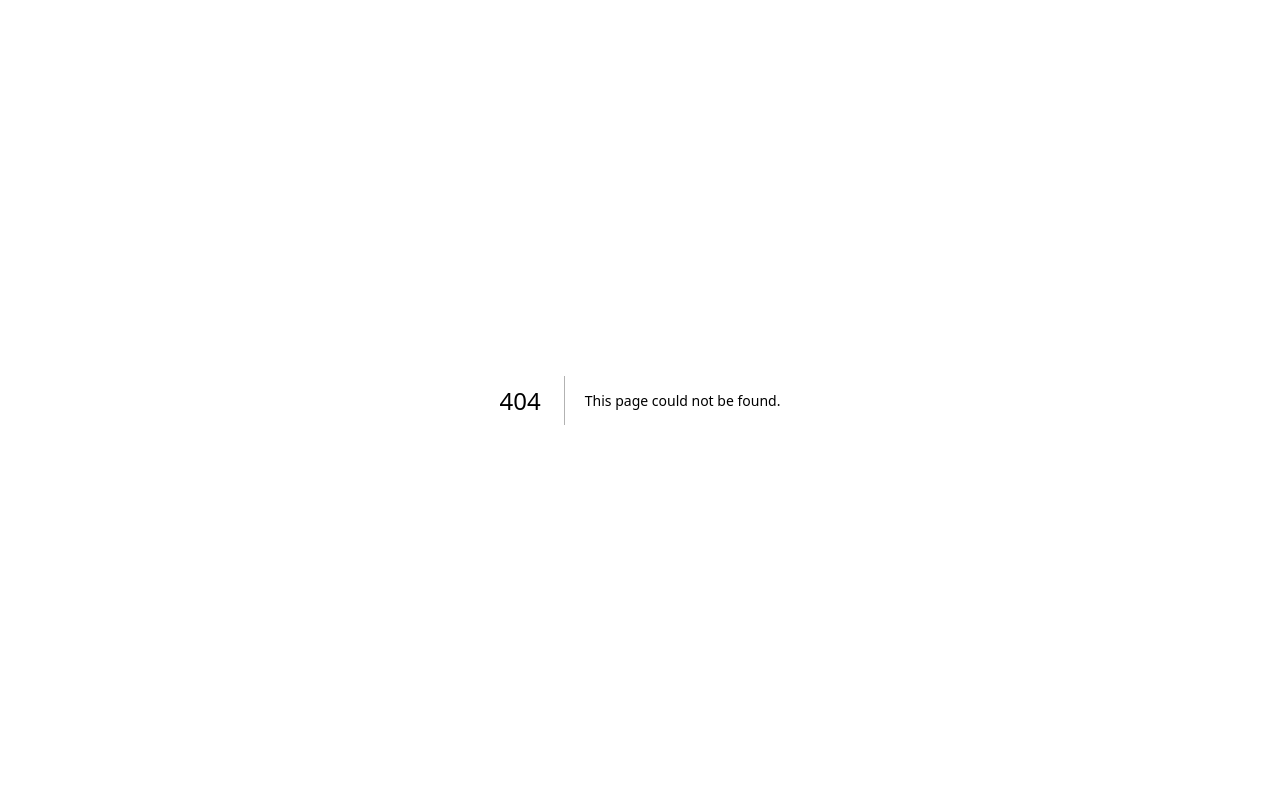
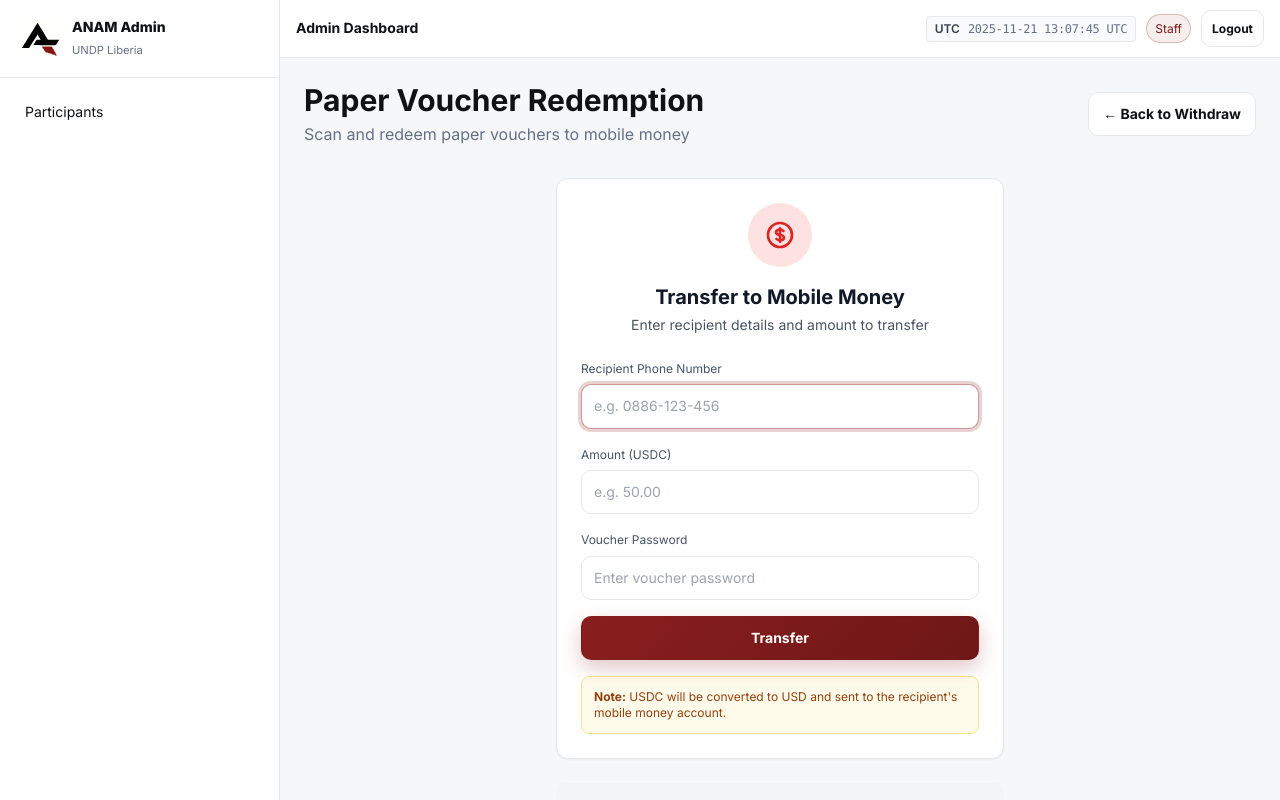
Before and after one commit to anam-145/anam-core-liberia, a Next.js app: page /withdraw/redeem in a window 1280 px wide. Before the commit this address had no page. Built offline with nearby package versions, Linux system fonts and the light colour scheme; no server answers.

Commit message:
refactor: improve withdraw redeem page UI and make form inputs editable

```diff
--- a/src/app/(admin)/cashout/page.tsx
+++ b/src/app/(admin)/withdraw/page.tsx
@@ -6,7 +6,7 @@ import QRCode from 'qrcode';
 import Image from 'next/image';
 import CameraIcon from '@/components/icons/Camera';
 
-interface CashOutInfo {
+interface WithdrawInfo {
   // USSD Service
   ussdPhoneNumber: string;
   ussdServiceCode: string;
@@ -22,13 +22,13 @@ interface CashOutInfo {
   network: string;
 }
 
-export default function CashOutPage() {
+export default function WithdrawPage() {
   const router = useRouter();
   const { role, isLoaded } = useSessionStore();
   const [loading, setLoading] = useState(true);
   const [walletQrUrl, setWalletQrUrl] = useState<string>('');
   const [copySuccess, setCopySuccess] = useState<string>('');
-  const [cashOutInfo, setCashOutInfo] = useState<CashOutInfo | null>(null);
+  const [withdrawInfo, setWithdrawInfo] = useState<WithdrawInfo | null>(null);
 
   // Role check
   useEffect(() => {
@@ -37,18 +37,18 @@ export default function CashOutPage() {
     }
   }, [isLoaded, role, router]);
 
-  // Fetch cash-out info from API
+  // Fetch withdraw info from API
   useEffect(() => {
-    const fetchCashOutInfo = async () => {
+    const fetchWithdrawInfo = async () => {
       if (!isLoaded || role !== 'SYSTEM_ADMIN') return;
 
       try {
-        const res = await fetch('/api/admin/cashout/info');
+        const res = await fetch('/api/admin/withdraw/info');
         if (!res.ok) {
-          throw new Error('Failed to fetch cash-out info');
+          throw new Error('Failed to fetch withdraw info');
         }
         const data = await res.json();
-        setCashOutInfo({
+        setWithdrawInfo({
           ussdPhoneNumber: data.phoneNumber || '0886-123-456',
           ussdServiceCode: '*123#',
           walletServiceEndpoint: data.walletAddress || '0x742d35Cc6634C0532925a3b844Bc9e7595f0bEb0',
@@ -57,26 +57,26 @@ export default function CashOutPage() {
           network: 'base',
         });
       } catch (error) {
-        console.error('Failed to fetch cash-out info:', error);
+        console.error('Failed to fetch withdraw info:', error);
       } finally {
         setLoading(false);
       }
     };
 
-    fetchCashOutInfo();
+    fetchWithdrawInfo();
   }, [isLoaded, role]);
 
   // Generate QR codes for different services
   useEffect(() => {
     const generateQRs = async () => {
-      if (!cashOutInfo) return;
+      if (!withdrawInfo) return;
 
       try {
         // AnamWallet QR - For smartphone users
         const walletData = JSON.stringify({
-          type: 'ANAM_WALLET_CASHOUT',
-          endpoint: cashOutInfo.walletServiceEndpoint,
-          network: cashOutInfo.network,
+          type: 'ANAM_WALLET_WITHDRAW',
+          endpoint: withdrawInfo.walletServiceEndpoint,
+          network: withdrawInfo.network,
           instruction: 'Scan and enter recipient phone number',
         });
 
@@ -97,7 +97,7 @@ export default function CashOutPage() {
     };
 
     generateQRs();
-  }, [cashOutInfo]);
+  }, [withdrawInfo]);
 
   const copyToClipboard = async (text: string, type: string) => {
     try {
@@ -120,7 +120,7 @@ export default function CashOutPage() {
   if (!isLoaded || loading) {
     return (
       <div className="flex items-center justify-center h-full">
-        <div className="text-gray-500">Loading cash-out services...</div>
+        <div className="text-gray-500">Loading withdraw services...</div>
       </div>
     );
   }
@@ -131,9 +131,9 @@ export default function CashOutPage() {
       <div className="mb-6 lg:mb-8">
         <div className="flex flex-col lg:flex-row lg:items-center lg:justify-between gap-4">
           <div>
-            <h1 className="text-2xl lg:text-3xl font-bold text-[var(--text)]">Cash-Out Services</h1>
+            <h1 className="text-2xl lg:text-3xl font-bold text-[var(--text)]">Withdraw to Mobile Money</h1>
             <p className="text-sm lg:text-base text-[var(--muted)] mt-1">
-              Multiple channels for converting USDC to USD mobile money
+              Multiple channels for withdrawing USDC to mobile money
             </p>
           </div>
         </div>
@@ -158,7 +158,7 @@ export default function CashOutPage() {
             <div className="bg-blue-50 rounded-xl p-6 mb-6 border-2 border-blue-200">
               <label className="block text-sm font-bold text-blue-900 mb-3">Step 1: Dial USSD Code</label>
               <div className="font-mono text-3xl font-bold text-blue-900 text-center mb-2">
-                {cashOutInfo?.ussdServiceCode}
+                {withdrawInfo?.ussdServiceCode}
               </div>
               <p className="text-xs text-blue-700 text-center">Start by dialing this code on your phone</p>
             </div>
@@ -168,11 +168,11 @@ export default function CashOutPage() {
               <label className="block text-sm font-bold text-gray-900 mb-2">Step 2: Send Money to Our Service</label>
               <div className="flex items-center gap-3">
                 <div className="flex-1">
-                  <div className="font-mono text-xl font-bold text-gray-900">{cashOutInfo?.ussdPhoneNumber}</div>
+                  <div className="font-mono text-xl font-bold text-gray-900">{withdrawInfo?.ussdPhoneNumber}</div>
                   <p className="text-xs text-gray-600 mt-1">Our service will convert and send to recipient</p>
                 </div>
                 <button
-                  onClick={() => copyToClipboard(cashOutInfo?.ussdPhoneNumber || '', 'ussd')}
+                  onClick={() => copyToClipboard(withdrawInfo?.ussdPhoneNumber || '', 'ussd')}
                   className="px-3 py-2 bg-gray-700 text-white text-sm rounded-lg hover:bg-gray-800"
                 >
                   {copySuccess === 'ussd' ? '✓' : 'Copy'}
@@ -185,7 +185,7 @@ export default function CashOutPage() {
               <h4 className="font-semibold text-gray-900 mb-2">In USSD Menu:</h4>
               <div className="flex gap-2">
                 <span className="text-blue-500 font-bold">3.</span>
-                <span className="text-gray-700">Select &quot;Cash Out&quot; option</span>
+                <span className="text-gray-700">Select &quot;Withdraw&quot; option</span>
               </div>
               <div className="flex gap-2">
                 <span className="text-blue-500 font-bold">4.</span>
--- a/src/app/(admin)/cashout/redeem/page.tsx
+++ b/src/app/(admin)/withdraw/redeem/page.tsx
@@ -1,36 +1,31 @@
 'use client';
 import { useState } from 'react';
 import { useRouter } from 'next/navigation';
-
-interface VoucherInfo {
-  voucherId: string;
-  balance: string;
-  walletAddress: string;
-  phoneNumber: string;
-  status: 'pending' | 'processing' | 'completed' | 'failed';
-}
+import Button from '@/components/ui/Button';
+import Input from '@/components/ui/Input';
 
 export default function RedeemVoucherPage() {
   const router = useRouter();
-  const [step, setStep] = useState<'password' | 'processing' | 'success' | 'error'>('password');
+  const [step, setStep] = useState<'input' | 'processing' | 'success' | 'error'>('input');
   const [password, setPassword] = useState('');
+  const [phoneNumber, setPhoneNumber] = useState('');
+  const [amount, setAmount] = useState('');
   const [isLoading, setIsLoading] = useState(false);
   const [errorMessage, setErrorMessage] = useState('');
 
-  // Mock voucher data (실제로는 QR 스캔 결과로 받을 데이터)
-  const [voucherInfo] = useState<VoucherInfo>({
-    voucherId: 'PV-2024-0001',
-    balance: '50.00',
-    walletAddress: '0x742d...bEb0',
-    phoneNumber: '0886-XXX-XXX',
-    status: 'pending',
-  });
-
-  const handlePasswordSubmit = async (e: React.FormEvent) => {
+  const handleSubmit = async (e: React.FormEvent) => {
     e.preventDefault();
 
+    if (!phoneNumber) {
+      setErrorMessage('Please enter recipient phone number');
+      return;
+    }
+    if (!amount || parseFloat(amount) <= 0) {
+      setErrorMessage('Please enter a valid amount');
+      return;
+    }
     if (!password) {
-      setErrorMessage('Please enter your password');
+      setErrorMessage('Please enter voucher password');
       return;
     }
 
@@ -54,48 +49,37 @@ export default function RedeemVoucherPage() {
   };
 
   const handleRetry = () => {
-    setStep('password');
+    setStep('input');
     setPassword('');
     setErrorMessage('');
   };
 
   const handleClose = () => {
-    router.push('/cashout');
+    router.push('/withdraw');
   };
 
   return (
-    <div className="min-h-dvh bg-gray-50">
-      {/* Mobile Header */}
-      <header className="bg-white shadow-sm border-b border-gray-200">
-        <div className="px-4 py-4 flex items-center justify-between">
-          <h1 className="text-lg font-bold text-gray-900">Paper Voucher Redemption</h1>
-          <button onClick={handleClose} className="p-2 hover:bg-gray-100 rounded-lg transition-colors">
-            <svg className="w-5 h-5" fill="none" stroke="currentColor" viewBox="0 0 24 24">
-              <path strokeLinecap="round" strokeLinejoin="round" strokeWidth={2} d="M6 18L18 6M6 6l12 12" />
-            </svg>
-          </button>
+    <div className="max-w-screen-xl mx-auto">
+      {/* Header - Same style as other admin pages */}
+      <div className="mb-6 lg:mb-8">
+        <div className="flex flex-col lg:flex-row lg:items-center lg:justify-between gap-4">
+          <div>
+            <h1 className="text-2xl lg:text-3xl font-bold text-[var(--text)]">Paper Voucher Redemption</h1>
+            <p className="text-sm lg:text-base text-[var(--muted)] mt-1">
+              Scan and redeem paper vouchers to mobile money
+            </p>
           </div>
-      </header>
-
-      <div className="px-4 py-6 max-w-md mx-auto">
-        {/* Voucher Info Card */}
-        <div className="bg-white rounded-xl shadow-sm border border-gray-200 p-4 mb-6">
-          <div className="space-y-2">
-            <div className="flex justify-between">
-              <span className="text-sm text-gray-600">Amount</span>
-              <span className="text-lg font-bold text-gray-900">${voucherInfo.balance} USDC</span>
-            </div>
-            <div className="flex justify-between">
-              <span className="text-sm text-gray-600">Recipient</span>
-              <span className="text-sm font-medium text-gray-900">{voucherInfo.phoneNumber}</span>
-            </div>
+          <Button variant="secondary" onClick={handleClose}>
+            ← Back to Withdraw
+          </Button>
         </div>
       </div>
 
+      <div className="max-w-md mx-auto">
         {/* Main Content Area */}
         <div className="bg-white rounded-xl shadow-sm border border-gray-200 overflow-hidden">
-          {/* Password Step */}
-          {step === 'password' && (
+          {/* Input Step */}
+          {step === 'input' && (
             <div className="p-6">
               <div className="text-center mb-6">
                 <div className="w-16 h-16 bg-red-100 rounded-full flex items-center justify-center mx-auto mb-4">
@@ -104,43 +88,55 @@ export default function RedeemVoucherPage() {
                       strokeLinecap="round"
                       strokeLinejoin="round"
                       strokeWidth={2}
-                      d="M12 15v2m-6 4h12a2 2 0 002-2v-6a2 2 0 00-2-2H6a2 2 0 00-2 2v6a2 2 0 002 2zm10-10V7a4 4 0 00-8 0v4h8z"
+                      d="M12 8c-1.657 0-3 .895-3 2s1.343 2 3 2 3 .895 3 2-1.343 2-3 2m0-8c1.11 0 2.08.402 2.599 1M12 8V7m0 1v8m0 0v1m0-1c-1.11 0-2.08-.402-2.599-1M21 12a9 9 0 11-18 0 9 9 0 0118 0z"
                     />
                   </svg>
                 </div>
-                <h2 className="text-xl font-bold text-gray-900">Enter Voucher Password</h2>
-                <p className="text-sm text-gray-600 mt-1">Enter the password to unlock and redeem this voucher</p>
+                <h2 className="text-xl font-bold text-gray-900">Transfer to Mobile Money</h2>
+                <p className="text-sm text-gray-600 mt-1">Enter recipient details and amount to transfer</p>
               </div>
 
-              <form onSubmit={handlePasswordSubmit}>
+              <form onSubmit={handleSubmit}>
                 <div className="space-y-4">
-                  <div>
-                    <label className="block text-sm font-medium text-gray-700 mb-1">Password</label>
-                    <input
+                  <Input
+                    label="Recipient Phone Number"
+                    type="tel"
+                    value={phoneNumber}
+                    onChange={(e) => setPhoneNumber(e.target.value)}
+                    placeholder="e.g. 0886-123-456"
+                    autoFocus
+                  />
+
+                  <Input
+                    label="Amount (USDC)"
+                    type="number"
+                    value={amount}
+                    onChange={(e) => setAmount(e.target.value)}
+                    placeholder="e.g. 50.00"
+                    min="0"
+                    step="0.01"
+                  />
+
+                  <Input
+                    label="Voucher Password"
                     type="password"
                     value={password}
                     onChange={(e) => setPassword(e.target.value)}
-                      className="w-full px-4 py-3 border border-gray-300 rounded-lg focus:outline-none focus:ring-2 focus:ring-red-500 focus:border-transparent"
                     placeholder="Enter voucher password"
-                      autoFocus
                   />
-                    {errorMessage && <p className="mt-2 text-sm text-red-600">{errorMessage}</p>}
-                  </div>
 
-                  <button
-                    type="submit"
-                    disabled={isLoading}
-                    className="w-full py-3 bg-[#8a1e1e] text-white font-semibold rounded-lg hover:bg-[#7a1a1a] disabled:bg-gray-400 transition-colors"
-                  >
-                    Unlock & Redeem
-                  </button>
+                  {errorMessage && <p className="text-sm text-red-600">{errorMessage}</p>}
+
+                  <Button type="submit" disabled={isLoading} style={{ width: '100%' }}>
+                    {isLoading ? 'Processing...' : 'Transfer'}
+                  </Button>
                 </div>
               </form>
 
               <div className="mt-4 p-3 bg-amber-50 border border-amber-200 rounded-lg">
                 <p className="text-xs text-amber-800">
-                  <strong>Note:</strong> This will transfer ${voucherInfo.balance} USDC from the voucher to your mobile
-                  money account ({voucherInfo.phoneNumber}).
+                  <strong>Note:</strong> USDC will be converted to USD and sent to the recipient&apos;s mobile money
+                  account.
                 </p>
               </div>
             </div>
@@ -194,23 +190,21 @@ export default function RedeemVoucherPage() {
                   </svg>
                 </div>
 
-                <h2 className="text-xl font-bold text-gray-900 mb-2">Redemption Successful!</h2>
-                <p className="text-sm text-gray-600 mb-6">
-                  ${voucherInfo.balance} USDC has been sent to your mobile money
-                </p>
+                <h2 className="text-xl font-bold text-gray-900 mb-2">Transfer Successful!</h2>
+                <p className="text-sm text-gray-600 mb-6">${amount} USDC has been sent to mobile money</p>
 
                 <div className="w-full space-y-3 bg-gray-50 rounded-lg p-4 mb-6">
                   <div className="flex justify-between text-sm">
                     <span className="text-gray-600">Transaction ID</span>
-                    <span className="font-mono font-semibold">TX-2024-0001</span>
+                    <span className="font-mono font-semibold">TX-{Date.now()}</span>
                   </div>
                   <div className="flex justify-between text-sm">
                     <span className="text-gray-600">Amount</span>
-                    <span className="font-semibold">${voucherInfo.balance} USDC</span>
+                    <span className="font-semibold">${amount} USDC</span>
                   </div>
                   <div className="flex justify-between text-sm">
                     <span className="text-gray-600">Sent to</span>
-                    <span className="font-semibold">{voucherInfo.phoneNumber}</span>
+                    <span className="font-semibold">{phoneNumber}</span>
                   </div>
                   <div className="flex justify-between text-sm">
                     <span className="text-gray-600">Status</span>
@@ -218,12 +212,9 @@ export default function RedeemVoucherPage() {
                   </div>
                 </div>
 
-                <button
-                  onClick={handleClose}
-                  className="w-full py-3 bg-[#8a1e1e] text-white font-semibold rounded-lg hover:bg-[#7a1a1a] transition-colors"
-                >
+                <Button onClick={handleClose} style={{ width: '100%' }}>
                   Done
-                </button>
+                </Button>
               </div>
             </div>
           )}
@@ -238,25 +229,19 @@ export default function RedeemVoucherPage() {
                   </svg>
                 </div>
 
-                <h2 className="text-xl font-bold text-gray-900 mb-2">Redemption Failed</h2>
+                <h2 className="text-xl font-bold text-gray-900 mb-2">Transfer Failed</h2>
                 <p className="text-sm text-gray-600 mb-6">
                   {errorMessage || 'Something went wrong. Please try again.'}
                 </p>
 
                 <div className="w-full space-y-3">
-                  <button
-                    onClick={handleRetry}
-                    className="w-full py-3 bg-[#8a1e1e] text-white font-semibold rounded-lg hover:bg-[#7a1a1a] transition-colors"
-                  >
+                  <Button onClick={handleRetry} style={{ width: '100%' }}>
                     Try Again
-                  </button>
+                  </Button>
 
-                  <button
-                    onClick={handleClose}
-                    className="w-full py-3 border border-gray-300 text-gray-700 font-semibold rounded-lg hover:bg-gray-50 transition-colors"
-                  >
+                  <Button variant="secondary" onClick={handleClose} style={{ width: '100%' }}>
                     Cancel
-                  </button>
+                  </Button>
                 </div>
               </div>
             </div>
@@ -264,13 +249,13 @@ export default function RedeemVoucherPage() {
         </div>
 
         {/* Process Flow Info */}
-        {step === 'password' && (
+        {step === 'input' && (
           <div className="mt-6 bg-gray-100 rounded-lg p-4">
             <h3 className="text-sm font-semibold text-gray-900 mb-2">How it works:</h3>
             <ol className="space-y-1 text-xs text-gray-700">
-              <li>1. Enter password to unlock the voucher wallet</li>
-              <li>2. Transfer USDC from voucher to our service wallet</li>
-              <li>3. Convert and send USD to your mobile money</li>
+              <li>1. Enter recipient phone number and amount</li>
+              <li>2. Enter voucher password to authorize</li>
+              <li>3. USDC is converted and sent to mobile money</li>
             </ol>
           </div>
         )}
--- a/src/components/shell/AdminShell.tsx
+++ b/src/components/shell/AdminShell.tsx
@@ -105,11 +105,11 @@ export default function AdminShell({ children }: { children: React.ReactNode })
                 <span>Treasury</span>
               </Link>
               <Link
-                href="/cashout"
-                className={pathname?.startsWith('/cashout') ? 'active' : ''}
+                href="/withdraw"
+                className={pathname?.startsWith('/withdraw') ? 'active' : ''}
                 onClick={() => setSidebarOpen(false)}
               >
-                <span>Cash-Out Service</span>
+                <span>Mobile Money</span>
               </Link>
             </>
           )}
```
Also changed, not shown: src/app/api/admin/withdraw/info/route.ts (renamed from src/app/api/admin/cashout/info/route.ts), 1 other file (tests, documents, lock files or other folders). Lines whose indentation alone changed are shown as unchanged.
